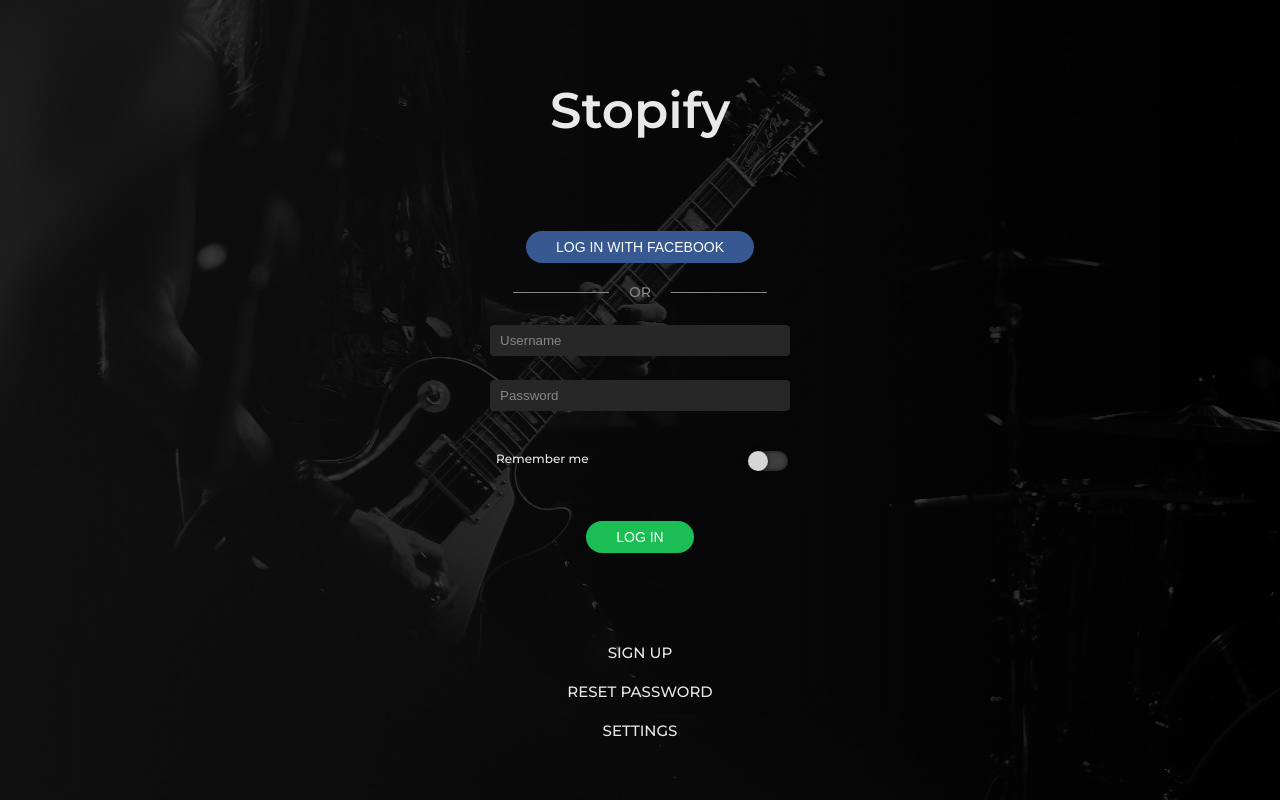
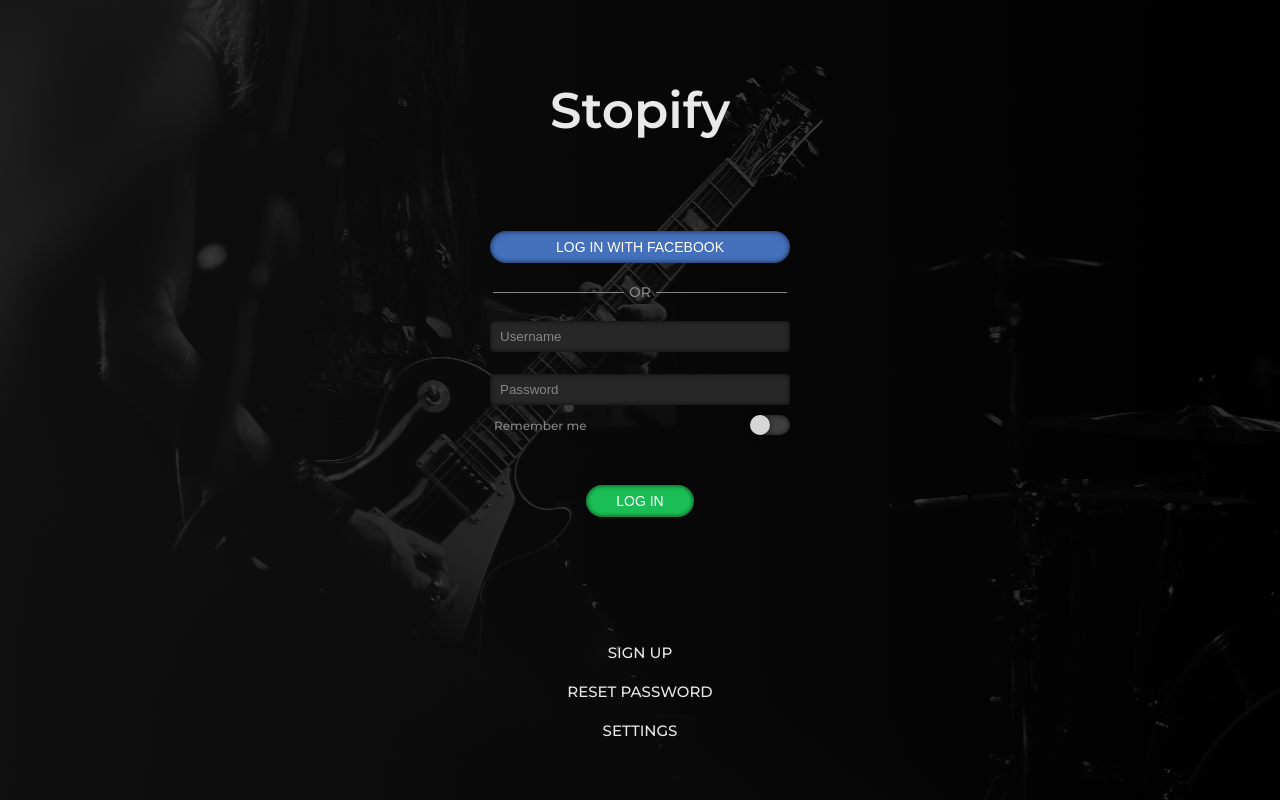
Before and after one commit to numeroflip/Stopify, a PHP site: page /register.php in a window 1280 px wide. Run offline with PHP 8.4, Linux system fonts and the light colour scheme.

Commit message:
register part finally working well, debugged, and some design changes

```diff
--- a/includes/assets/css/register.css
+++ b/includes/assets/css/register.css
@@ -12,15 +12,10 @@
   font-size: 62.5%; }
 
 body {
-  overflow: hidden;
   color: #e9e9e9;
   font-family: "Montserrat", sans-serif;
   min-height: 100vh;
-  font-family: Montserrat;
-  background-image: linear-gradient(to right, rgba(19, 19, 19, 0.8), rgba(0, 0, 0, 0.8)), url(../images/reg-bg.jpg);
-  background-size: cover;
-  background-position: center;
-  margin: 0; }
+  font-family: Montserrat; }
 
 .btn, .btn:link, .btn:visited {
   text-transform: uppercase;
@@ -31,98 +26,14 @@
   padding: 0.8rem 3rem;
   border: none;
   color: white;
-  cursor: pointer; }
+  cursor: pointer;
+  box-shadow: inset 0 0 0.5rem rgba(0, 0, 0, 0.726); }
 
 .btn:active, .btn:focus {
   outline: none; }
 
-form {
-  align-self: stretch;
-  display: flex;
-  flex-direction: column; }
-
-.login {
-  min-height: 100vh;
-  display: flex;
-  flex-direction: column;
-  margin-right: auto;
-  margin-left: auto;
-  max-width: 30rem;
-  flex: 0 0 1;
-  padding: 4rem 0; }
-  .login__hero {
-    padding: 4rem 0;
-    font-size: 5rem; }
-  .login > * {
-    text-align: center; }
-  .login__fb-btn {
-    align-self: center;
-    margin-top: 5rem;
-    background-color: #375891; }
-    .login__fb-btn:hover {
-      background-color: #3c5d9c; }
-  .login__btn {
-    margin-top: 3rem;
-    align-self: center;
-    background-color: #1bbe54;
-    display: block; }
-    .login__btn:hover {
-      background-color: #1ed45e; }
-  .login__or {
-    color: #868686;
-    margin: 2rem 0;
-    display: flex;
-    justify-content: center;
-    align-items: center;
-    text-transform: uppercase;
-    font-size: 1.4rem;
-    padding: 0rem 0.3rem; }
-    .login__or::after, .login__or::before {
-      margin: 0 2rem;
-      display: inline-block;
-      content: "";
-      width: 10rem;
-      height: 1px;
-      background-color: currentColor; }
-  .login__rem-cont {
-    margin: 2rem 0.2rem;
-    display: flex;
-    justify-content: space-between; }
-    .login__rem-cont > * {
-      font-size: 1.2rem;
-      display: inline-block; }
-
-.input {
-  margin-top: 0.4rem;
-  align-self: stretch;
-  align-self: stretch;
-  width: 100%;
-  border: none;
-  background-color: #272727;
-  border-radius: 4px;
-  padding: 0.8rem 1rem;
-  margin-bottom: 2rem;
-  color: white; }
-  .input::placeholder {
-    color: #868686; }
-  .input:focus {
-    padding-bottom: 0.6rem;
-    border-bottom: 0.2rem solid #868686;
-    outline: none;
-    background-color: #3f3f3f; }
-
-.links {
-  margin-top: auto;
-  list-style: none;
-  align-self: center; }
-
-.link {
-  display: block;
-  margin-bottom: 2rem;
-  color: #e9e9e9;
-  font-size: 1.5rem;
-  text-transform: uppercase;
-  text-decoration: none; }
+.btn:invalid {
+  box-shadow: inset 0 0 0.5rem red; }
 
 input[type="checkbox"] {
   position: relative;
@@ -148,10 +59,123 @@
     transition: all 0.3s; }
 
 input:checked[type="checkbox"] {
-  background-color: #1bbe54; }
+  background-color: #2be16b; }
   input:checked[type="checkbox"]::after {
     left: 2rem;
     transition: 0.3s; }
+
+.input {
+  box-shadow: inset 0 0 0.5rem rgba(0, 0, 0, 0.726);
+  align-self: stretch;
+  width: 100%;
+  border: none;
+  background-color: #272727;
+  border-radius: 4px;
+  padding: 0.8rem 1rem;
+  color: white; }
+  .input::placeholder {
+    color: #868686; }
+  .input:focus {
+    padding-bottom: 0.6rem;
+    border-bottom: 0.2rem solid #1bbe54;
+    outline: none;
+    background-color: #3f3f3f; }
+
+body {
+  background-image: linear-gradient(to right, rgba(19, 19, 19, 0.8), rgba(0, 0, 0, 0.8)), url(../images/reg-bg.jpg);
+  background-size: cover;
+  background-position: center;
+  margin: 0; }
+
+form {
+  align-self: stretch;
+  display: flex;
+  flex-direction: column; }
+
+span.errorMessage {
+  margin-left: .4rem;
+  width: 100%;
+  font-size: 1.3rem;
+  text-align: left;
+  color: #ff4242;
+  padding-bottom: .2rem;
+  display: inline-block; }
+
+.input-cont {
+  margin-top: 2rem; }
+
+.login {
+  min-height: 100vh;
+  display: flex;
+  flex-direction: column;
+  margin-right: auto;
+  margin-left: auto;
+  max-width: 30rem;
+  flex: 0 0 1;
+  padding: 4rem 0;
+  margin-bottom: auto; }
+  .login__hero {
+    padding: 4rem 0;
+    font-size: 5rem; }
+  .login > * {
+    text-align: center; }
+  .login__fb-btn {
+    align-self: stretch;
+    margin-top: 5rem;
+    background-color: #436fbb; }
+    .login__fb-btn:hover {
+      background-color: #3c5d9c; }
+  .login__btn {
+    margin-top: 3rem;
+    align-self: center;
+    background-color: #1bbe54;
+    display: block;
+    margin-bottom: 8rem; }
+    .login__btn:hover {
+      background-color: #1ed45e; }
+  .login__or {
+    color: #868686;
+    margin-top: 2rem;
+    display: flex;
+    justify-content: center;
+    align-items: center;
+    text-transform: uppercase;
+    font-size: 1.4rem;
+    padding: 0rem 0.3rem; }
+    .login__or::after {
+      margin-left: .5rem; }
+    .login__or::before {
+      margin-right: .5rem; }
+    .login__or::after, .login__or::before {
+      display: inline-block;
+      content: "";
+      width: 15rem;
+      height: 1px;
+      background-color: currentColor; }
+  .login__rem-cont {
+    margin-bottom: 2rem;
+    margin-top: 1rem;
+    display: flex;
+    justify-content: space-between;
+    align-items: center; }
+    .login__rem-cont > * {
+      font-size: 1.2rem;
+      display: inline-block; }
+
+.links {
+  margin-top: auto;
+  list-style: none;
+  align-self: center; }
+
+.link {
+  display: block;
+  margin-bottom: 2rem;
+  color: #e9e9e9;
+  font-size: 1.5rem;
+  text-transform: uppercase;
+  text-decoration: none; }
+  .link:hover {
+    color: #58e78a; }
 
 .regForm {
   display: none; }
@@ -163,9 +187,12 @@
   text-align: left; }
 
 label {
+  color: #868686;
+  display: block;
   margin-left: 0.4rem;
   font-size: 1.3rem; }
 
 h2 {
+  color: #1bbe54;
   font-size: 2.3rem;
   margin-bottom: 3rem; }
--- /dev/null
+++ b/includes/assets/sass/base.scss
@@ -0,0 +1,32 @@
+$color-grey-light-1: rgb(233, 233, 233);
+$color-grey-light-2: rgb(214, 214, 214);
+$color-grey-light-3: rgb(134, 134, 134);
+
+$color-grey-dark-1: rgb(63, 63, 63);
+$color-grey-dark-2: rgb(39, 39, 39);
+$color-primary: #1bbe54;
+
+$shadow-inset: inset 0 0 0.5rem rgba(0, 0, 0, 0.726);
+
+
+*,
+*::before,
+*::after {
+  margin: 0;
+  padding: 0;
+  box-sizing: inherit;
+}
+
+html {
+  margin: 0;
+  padding: 0;
+  box-sizing: border-box;
+  font-size: 62.5%; // 10px/16px = 62.5% -> 1rem = 10px
+}
+
+body {
+  color: $color-grey-light-1;
+  font-family: "Montserrat", sans-serif;
+  min-height: 100vh;
+  font-family: Montserrat;
+}
--- /dev/null
+++ b/includes/assets/sass/components.scss
@@ -0,0 +1,93 @@
+// -----------------------------------------------------------------------------------------------
+// -------------BASIC BUTTON-----------------------
+.btn {
+    &,
+    &:link,
+    &:visited {
+      text-transform: uppercase;
+      text-align: center;
+      font-size: 1.4rem;
+      font-weight: 500;
+      border-radius: 10rem;
+      padding: 0.8rem 3rem;
+      border: none;
+      color: white;
+      cursor: pointer;
+      box-shadow: $shadow-inset;
+    }
+
+    &:active,
+    &:focus {
+      outline: none;
+    }
+
+    &:invalid {
+        box-shadow: inset 0 0 0.5rem red;
+    }
+  }
+// --------------------------------------------------------------------------------------------------------------
+  // -----------------------  CHECKBOX -> COOL TOGGLE----------------------
+  input {
+    &[type="checkbox"] {
+      position: relative;
+      width: 4rem;
+      height: 2rem;
+      -webkit-appearance: none;
+      background: $color-grey-dark-1;
+      outline: none;
+      border-radius: 10rem;
+      box-shadow: $shadow-inset;
+      transition: all 0.2s;
+
+
+      &::after {
+        content: "";
+        height: 2rem;
+        width: 2rem;
+        background-color: $color-grey-light-2;
+        z-index: 10;
+        position: absolute;
+        border-radius: 50%;
+        top: 0;
+        left: 0;
+        box-shadow: 0 0 0.5rem rgba(0, 0, 0, 0.726);
+
+        transition: all 0.3s;
+      }
+    }
+
+    &:checked[type="checkbox"] {
+      background-color: lighten($color-primary, 10%);
+
+      &::after {
+        left: 2rem;
+        transition: 0.3s;
+      }
+    }
+  }
+  // ----------------------------------------------------------------------------------------------------------
+// -----------------------INPUT FIELDS-------------------------
+  .input {
+    box-shadow: $shadow-inset;
+
+
+    align-self: stretch;
+    width: 100%;
+    border: none;
+    background-color: $color-grey-dark-2;
+    border-radius: 4px;
+    padding: 0.8rem 1rem;
+
+    color: white;
+
+    &::placeholder {
+      color: $color-grey-light-3;
+    }
+
+    &:focus {
+      padding-bottom: 0.6rem;
+      border-bottom: 0.2rem solid $color-primary;
+      outline: none;
+      background-color: $color-grey-dark-1;
+    }
+}
--- /dev/null
+++ b/includes/assets/sass/index.scss
@@ -0,0 +1,2 @@
+@import "base.scss";
+@import "components.scss";
--- a/includes/assets/sass/register.scss
+++ b/includes/assets/sass/register.scss
@@ -1,33 +1,8 @@
-$color-grey-light-1: rgb(233, 233, 233);
-$color-grey-light-2: rgb(214, 214, 214);
-$color-grey-light-3: rgb(134, 134, 134);
+@import "base.scss";
+@import "components.scss";
 
-$color-grey-dark-1: rgb(63, 63, 63);
-$color-grey-dark-2: rgb(39, 39, 39);
-$color-primary: #1bbe54;
-
-*,
-*::before,
-*::after {
-  margin: 0;
-  padding: 0;
-  box-sizing: inherit;
-}
-
-html {
-  margin: 0;
-  padding: 0;
-  box-sizing: border-box;
-  font-size: 62.5%; // 10px/16px = 62.5% -> 1rem = 10px
-}
 
 body {
-  overflow: hidden;
-  color: $color-grey-light-1;
-  font-family: "Montserrat", sans-serif;
-  min-height: 100vh;
-  font-family: Montserrat;
-
   background-image: linear-gradient(
       to right,
       rgba(19, 19, 19, 0.8),
@@ -40,33 +15,25 @@
   margin: 0;
 }
 
-.btn {
-  &,
-  &:link,
-  &:visited {
-    text-transform: uppercase;
-    text-align: center;
-    font-size: 1.4rem;
-    font-weight: 500;
-    border-radius: 10rem;
-    padding: 0.8rem 3rem;
-    border: none;
-    color: white;
-    cursor: pointer;
-  }
-
-  &:active,
-  &:focus {
-    outline: none;
-  }
-}
-
 form {
   align-self: stretch;
   display: flex;
   flex-direction: column;
 }
+// ----------------------------ERRORMESSAGE-------------------
+span.errorMessage {
+  margin-left: .4rem;
+  width: 100%;
+  font-size: 1.3rem;
+  text-align: left;
+  color: rgb(255, 66, 66);
+  padding-bottom: .2rem;
+  display: inline-block;
+}
 
+.input-cont {
+  margin-top: 2rem ;
+}
 .login {
   min-height: 100vh;
   display: flex;
@@ -76,6 +43,7 @@
   max-width: 30rem;
   flex: 0 0 1;
   padding: 4rem 0;
+  margin-bottom: auto;
 
   &__hero {
     padding: 4rem 0;
@@ -87,9 +55,9 @@
   }
 
   &__fb-btn {
-    align-self: center;
+    align-self: stretch;
     margin-top: 5rem;
-    background-color: #375891;
+    background-color: #436fbb;
     &:hover {
       background-color: lighten(#35528a, 5%);
     }
@@ -100,6 +68,7 @@
     align-self: center;
     background-color: $color-primary;
     display: block;
+    margin-bottom: 8rem;
     &:hover {
       background-color: lighten($color-primary, 5%);
     }
@@ -107,7 +76,7 @@
 
   &__or {
     color: $color-grey-light-3;
-    margin: 2rem 0;
+    margin-top: 2rem;
     display: flex;
     justify-content: center;
     align-items: center;
@@ -115,14 +84,22 @@
     font-size: 1.4rem;
     padding: 0rem 0.3rem;
 
+    &::after{
+      margin-left:.5rem;
+    }
+    &::before{
+      margin-right:.5rem;
+    }
+
     &::after,
     &::before {
-      margin: 0 2rem;
+
       display: inline-block;
       content: "";
-      width: 10rem;
+      width: 15rem;
       height: 1px;
       background-color: currentColor;
+
     }
   }
 
@@ -131,35 +108,15 @@
       font-size: 1.2rem;
       display: inline-block;
     }
-    margin: 2rem 0.2rem;
-    display: flex;
-    justify-content: space-between;
-  }
-}
-
-.input {
-  margin-top: 0.4rem;
-  align-self: stretch;
-  align-self: stretch;
-  width: 100%;
-  border: none;
-  background-color: $color-grey-dark-2;
-  border-radius: 4px;
-  padding: 0.8rem 1rem;
-  margin-bottom: 2rem;
-  color: white;
-
-  &::placeholder {
-    color: $color-grey-light-3;
+      margin-bottom: 2rem;
+      margin-top: 1rem;
+      display: flex;
+      justify-content: space-between;
+      align-items: center;
+    }
   }
 
-  &:focus {
-    padding-bottom: 0.6rem;
-    border-bottom: 0.2rem solid $color-grey-light-3;
-    outline: none;
-    background-color: $color-grey-dark-1;
-  }
-}
+
 .links {
   margin-top: auto;
   list-style: none;
@@ -173,44 +130,8 @@
   font-size: 1.5rem;
   text-transform: uppercase;
   text-decoration: none;
-}
-// ------------------CHECKBOX TOGGLE--------------------------
-input {
-  &[type="checkbox"] {
-    position: relative;
-    width: 4rem;
-    height: 2rem;
-    -webkit-appearance: none;
-    background: $color-grey-dark-1;
-    outline: none;
-    border-radius: 10rem;
-    box-shadow: inset 0 0 0.5rem rgba(0, 0, 0, 0.726);
-    transition: all 0.2s;
-
-    &::after {
-      content: "";
-      height: 2rem;
-      width: 2rem;
-      background-color: $color-grey-light-2;
-      z-index: 10;
-      position: absolute;
-      border-radius: 50%;
-      top: 0;
-      left: 0;
-      box-shadow: 0 0 0.5rem rgba(0, 0, 0, 0.726);
-
-      // border: 1px solid $color-grey-light-3;
-      transition: all 0.3s;
-    }
-  }
-
-  &:checked[type="checkbox"] {
-    background-color: $color-primary;
-
-    &::after {
-      left: 2rem;
-      transition: 0.3s;
-    }
+  &:hover {
+    color: lighten($color-primary, 20%);
   }
 }
 .regForm {
@@ -225,10 +146,15 @@
   text-align: left;
 }
 label {
+
+  color: $color-grey-light-3;
+  display: block;
+
   margin-left: 0.4rem;
   font-size: 1.3rem;
 }
 h2 {
+  color: $color-primary;
   font-size: 2.3rem;
   margin-bottom: 3rem;
 }
--- a/includes/handlers/login-handler.php
+++ b/includes/handlers/login-handler.php
@@ -9,7 +9,7 @@
  $result = $account->login($username, $password);
 
  if($result == true) {
-     $_SESSION['userLoggedin'] = $username;
+     $_SESSION['userLoggedIn'] = $username;
     header("Location: index.php");
  }
 
--- a/package.json
+++ b/package.json
@@ -4,7 +4,8 @@
   "description": "Spotify clone for learning",
   "main": "index.js",
   "scripts": {
-    "compile:sass": "node-sass includes/assets/sass/register.scss includes/assets/css/register.css -w"
+    "compile:sass": "node-sass includes/assets/sass/register.scss includes/assets/css/register.css -w",
+    "compile:index": "node-sass includes/assets/sass/index.scss includes/assets/css/index.css -w"
   },
   "repository": {
     "type": "git",
--- a/register.php
+++ b/register.php
@@ -29,6 +29,8 @@
 
 </head>
 <body>
+
+
     <!-- -----------------------------------------LOGIN HTML PART ----------------------------------------------------- -->
     <div  id="loginForm" class="login" >
 
@@ -37,14 +39,16 @@
             <p class="login__or">Or</p>
 
                 <form action="register.php" class="login__form" method="POST" id="loginForm">
-                    <p>
+                    <p class="input-cont">
+
+                        <input class="input" type="text" name="loginUsername" id="loginUsername" placeholder="Username" value='<?php getInputValue("loginUsername") ?>' required>
                         <?php echo $account->getError(Constants::$loginFailed); ?>
 
-                        <input class="input" type="text" name="loginUsername" id="loginUsername" placeholder="Username" required>
                     </p>
 
+                    <p class="input-cont">
 
-                    <input class="input" type="password" name="loginPassword" id="loginPassword" placeholder="Password" required>
+                    <input class="input input-1" type="password" name="loginPassword" id="loginPassword" placeholder="Password" required>
                     </p>
                     <div class="login__rem-cont">
                         <label for="rem-radio" class="login__rem-cont--rem-p">Remember me</label>
@@ -69,45 +73,47 @@
         <h1 class="login__hero">Stopify</h1>
         <form action="register.php" id="registerForm" method="POST" hidden>
             <h2>Create your free account</h2>
-            <p>
+            <p class="input-cont">
+                <label for="username">Username:</label>
+                <input class="input" type="text" name="username" id="username"  value='<?php getInputValue("username") ?>' required>
                 <?php echo $account->getError(Constants::$userNameChars); ?>
                 <?php echo $account->getError(Constants::$userNameTaken); ?>
-                <label for="username">Username:</label><br>
-                <input class="input" type="text" name="username" id="username"  value='<?php getInputValue("username") ?>' required>
             </p>
-            <p>
+            <p class="input-cont">
+
+                <label for="firstname">First name:</label>
+                <input class="input" type="text" name="firstname" id="firstname" value='<?php getInputValue("firstname") ?>'  required>
                 <?php echo $account->getError(Constants::$firstNameChars); ?>
+            </p>
+            <p class="input-cont">
 
-                <label for="firstname">First name:</label><br>
-                <input class="input" type="text" name="firstname" id="firstname" value='<?php getInputValue("firstname") ?>'  required>
+                <label for="lastname">Last name:</label>
+                <input class="input" type="text" name="lastname" id="lastname"  value='<?php getInputValue("lastname") ?>'  >
+                <?php echo $account->getError(Constants::$lastNameChars); ?>
             </p>
-            <p>
-                <?php echo $account->getError(Constants::$lastNameChars); ?>
+            <p class="input-cont">
 
-                <label for="lastname">Last name:</label><br>
-                <input class="input" type="text" name="lastname" id="lastname"  value='<?php getInputValue("lastname") ?>'  >
-            </p>
-            <p>
+
+                <label for="email">Email:</label>
+                <input class="input" type="email" name="email" id="email"  value='<?php getInputValue("email") ?>'  required>
                 <?php echo $account->getError(Constants::$emailInvalid); ?>
                 <?php echo $account->getError(Constants::$emailsDoNoMatch); ?>
                 <?php echo $account->getError(Constants::$emailTaken); ?>
-
-                <label for="email">Email:</label><br>
-                <input class="input" type="email" name="email" id="email"  value='<?php getInputValue("email") ?>'  required>
             </p>
-            <p>
-                <label for="email2">Confirm email:</label><br>
+            <p class="input-cont">
+                <label for="email2">Confirm email:</label>
                 <input class="input" type="email2" name="email2" id="email2"  value='<?php getInputValue("email2") ?>'  required>
             </p>
-            <p>
+            <p class="input-cont">
+
+
+                <label class="login__label" for="password">Password:</label>
+                <input class="input" type="password" name="password" id="password"   required>
                 <?php echo $account->getError(Constants::$passwordsDoNoMatch); ?>
                 <?php echo $account->getError(Constants::$passwordNotAlphanumeric); ?>
-
-                <label class="login__label" for="password">Password:</label><br>
-                <input class="input" type="password" name="password" id="password"   required>
             </p>
-            <p>
-                <label for="password2">Confirm password:</label><br>
+            <p class="input-cont">
+                <label for="password2">Confirm password:</label>
                 <input class="input" type="password" name="password2" id="password2"   required>
             </p>
             <button type="submit" class="btn login__btn" name="registerButton">Sign up</button>
@@ -119,9 +125,20 @@
             </ul>
 
     </div>
+    <script>document.getElementById("registrationForm").style.display = "none";
+        document.getElementById("loginForm").style.display = "none";</script>
+ <!-- ----------------------Checks if you pushed the register button, and send you back to register, not login in that case -->
+    <?php
+    if(isset($_POST['registerButton'])) {
+        echo '<script>document.getElementById("registrationForm").style.display = "flex";
+        document.getElementById("loginForm").style.display = "none";</script>';
 
+    } else {
+        echo '<script>document.getElementById("registrationForm").style.display = "none";
+        document.getElementById("loginForm").style.display = "flex";</script>';
 
-
+    }
+    ?>
     <script src="includes/assets/js/register.js"></script>
 </body>
 
```
Also changed, not shown: includes/assets/css/index.css (added, +82 -0 lines), index.php (+10 -4 lines).
